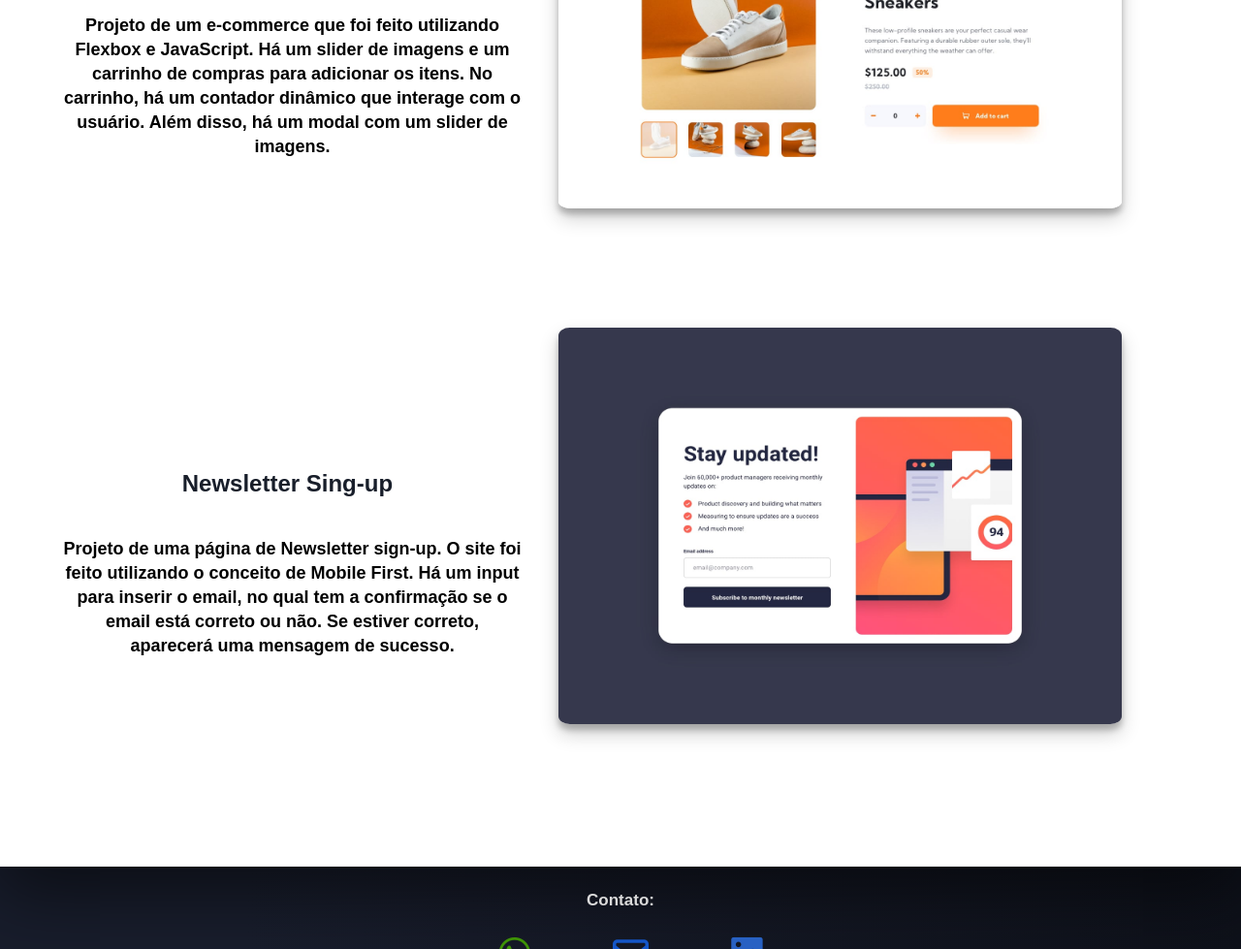
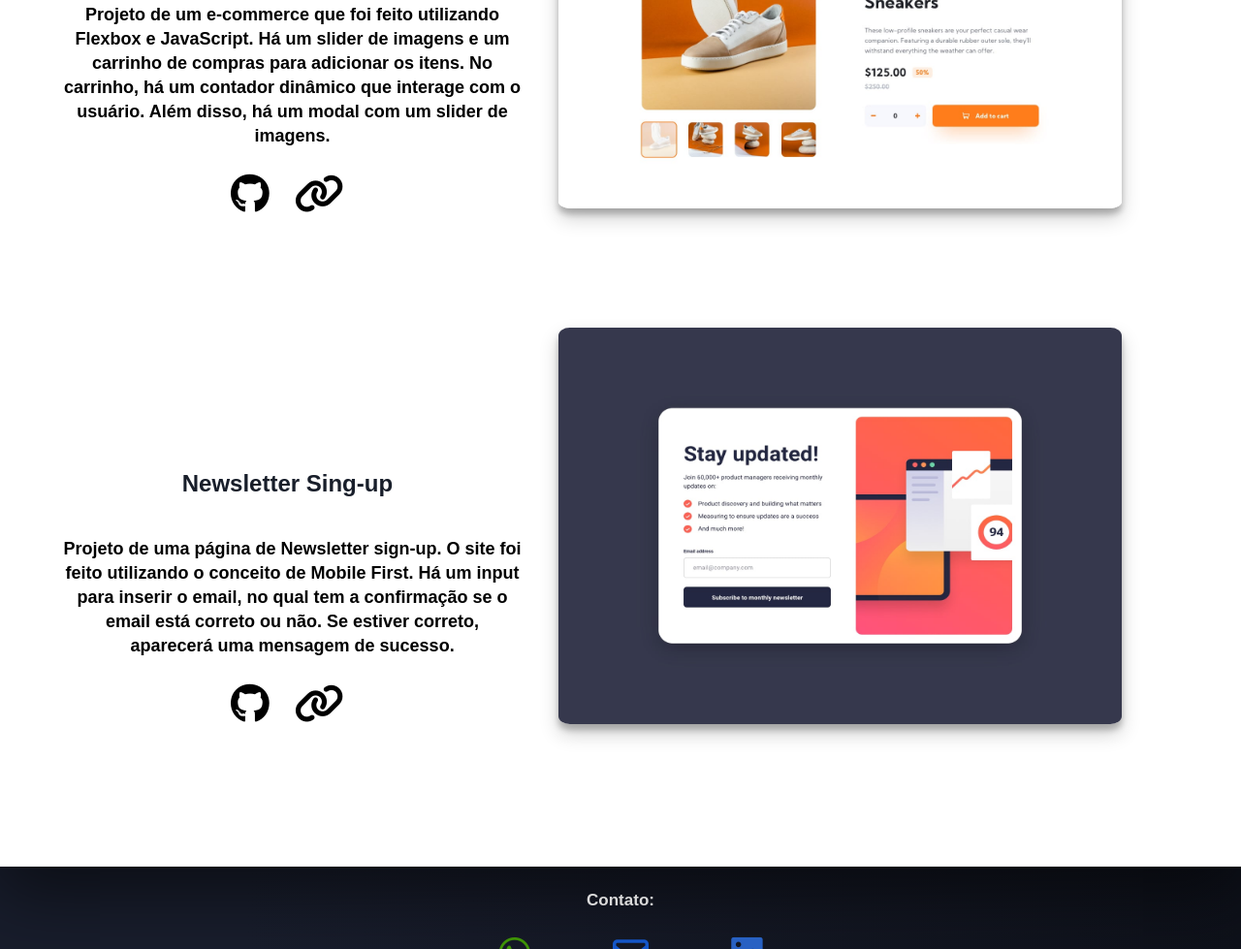
Before and after one commit to ViniiciiusSantos/Portfolio, a plain HTML site: page index/index.html in a window 1280 px wide. Shown: the part 1695-2674 px from the top of the page at 97% size. Drawn offline with Linux system fonts and the light colour scheme.

Commit message:
links atualizados

```diff
--- a/mediaquery/mediaDesktop.css
+++ b/mediaquery/mediaDesktop.css
@@ -134,6 +134,10 @@
         line-height: 2.5rem;
     }
 
+    .descri-projeto i, .descri-projeto2 i {
+        display: inline-block;
+    }
+
     .projeto1 {
         content: url(/img-desktop/desktop-design.jpg);
         width: 80%;
```
